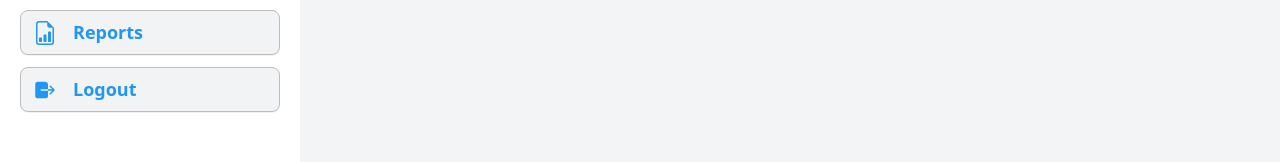
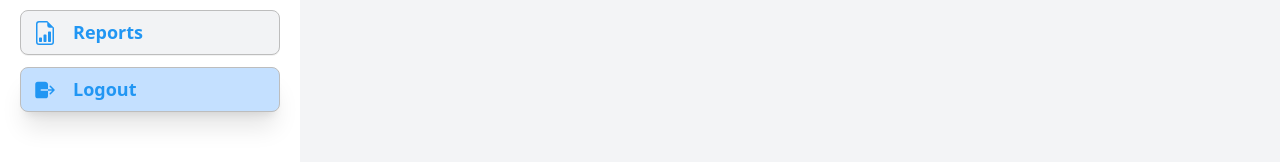
Before and after one commit to pinkijha/crm-package-builder, a React (Vite) app: page /logout in a window 1280 px wide. Shown: the part 442-604 px from the top of the page. Built offline with nearby package versions, Linux system fonts and the light colour scheme; the HTML template or start-up script is replaced by a standard one.

Commit message:
add the active link on current page of sidebar

```diff
--- a/src/layout/sidebar/Sidebar.jsx
+++ b/src/layout/sidebar/Sidebar.jsx
@@ -42,9 +42,11 @@ const Sidebar = () => {
                     <NavLink
                         key={item.id}
                         to={item.path}
-                        className="flex cursor-pointer hover:bg-[#C4E0FF] hover:shadow-xl space-x-4 items-center
-                                   text-[#2196F3] text-[18px] shadow-2xs bg-[#F2F3F5] rounded-lg px-3 py-2 font-semibold border
-                                   border-[#BDBDBD]">
+                        className={({ isActive }) =>
+                            `flex cursor-pointer space-x-4 items-center text-[18px] shadow-2xs rounded-lg px-3 py-2 font-semibold border
+                            border-[#BDBDBD] transition-all duration-300 ease-in-out
+                            ${isActive ? "bg-[#C4E0FF] text-[#2196F3] shadow-xl" : "bg-[#F2F3F5] text-[#2196F3] hover:bg-[#C4E0FF]"}`
+                        }>
                         <span className='text-2xl'>{item.icon}</span>
                         <p>{item.name}</p>
                     </NavLink>
```
